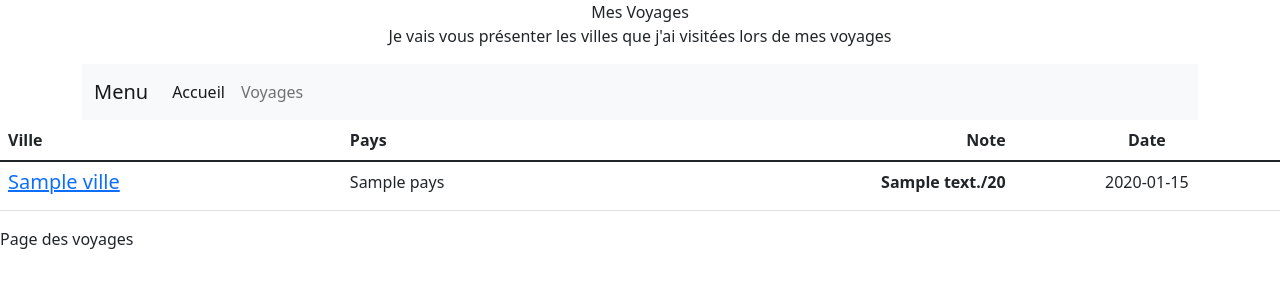
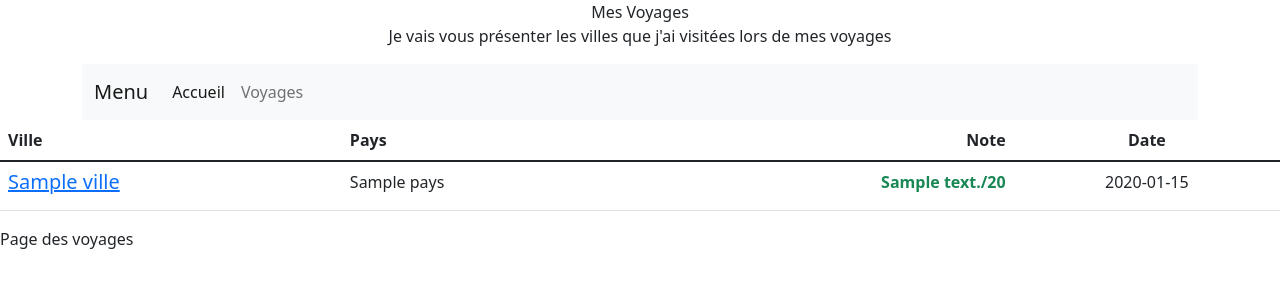
Before and after one commit to Aperore/mesvoyages2, a Symfony app: template templates/pages/voyages.html.twig in a window 1280 px wide. Shown: the top 300 px of the page. Run offline with Twig, Linux system fonts and the light colour scheme; the template is opened without the code that fills it: most values are stand-ins (such as "Sample title", 1, 10 or a date in 2020); some libraries are stand-ins or nearby versions.

Commit message:
Phase 7 : ORM (affichage des informations provenant de la BDD)

```diff
--- a/templates/pages/voyages.html.twig
+++ b/templates/pages/voyages.html.twig
@@ -21,7 +21,17 @@
                 {{ visite.pays }}
             </td>
             <td class="text-end">
-                <strong>{{ visite.note }}/20</strong>
+                <strong>
+                    {% if visite.note<10 %}
+                        <div class="text-danger">
+                            {{ visite.note }}/20
+                        </div>
+                    {% else %}
+                        <div class="text-success">
+                             {{ visite.note }}/20
+                        </div>
+                        {% endif %}
+                </strong>
             </td>
             <td class="text-center">
                 {{ visite.datecreationstring }}
```
